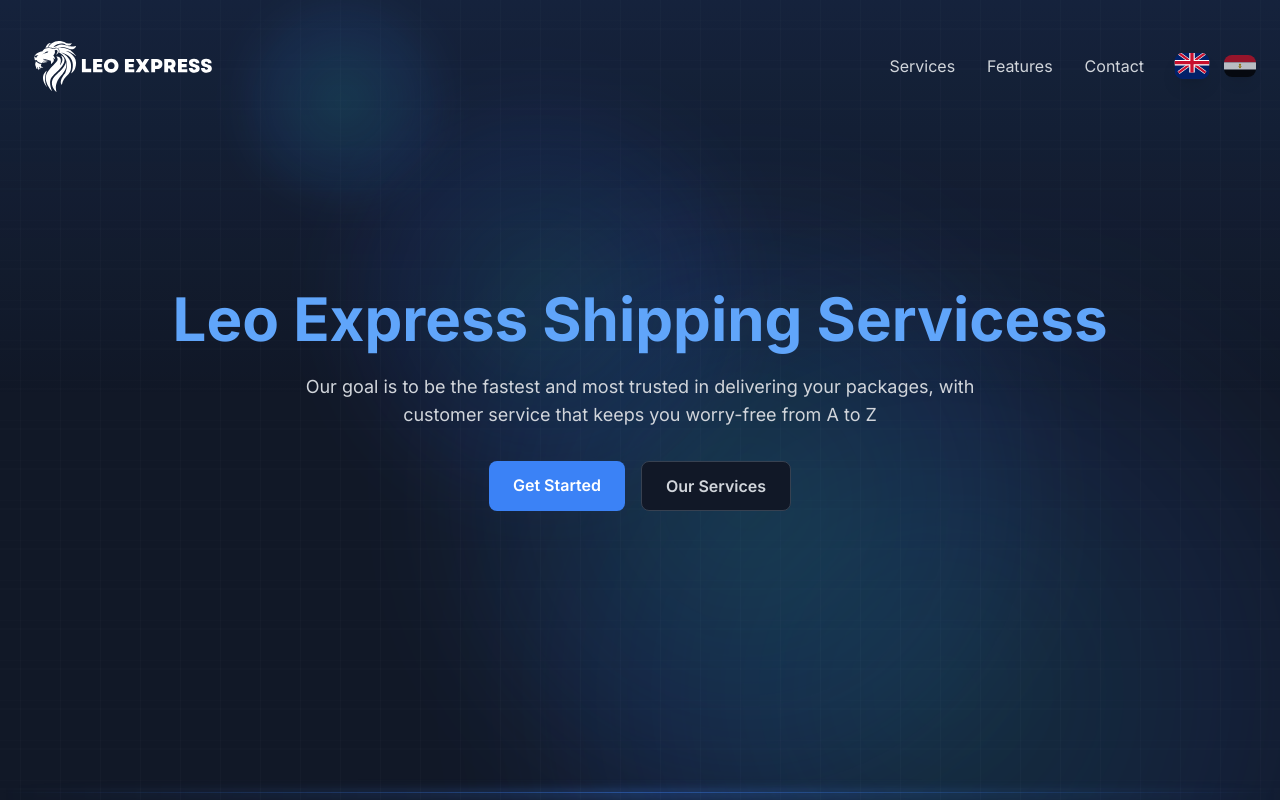
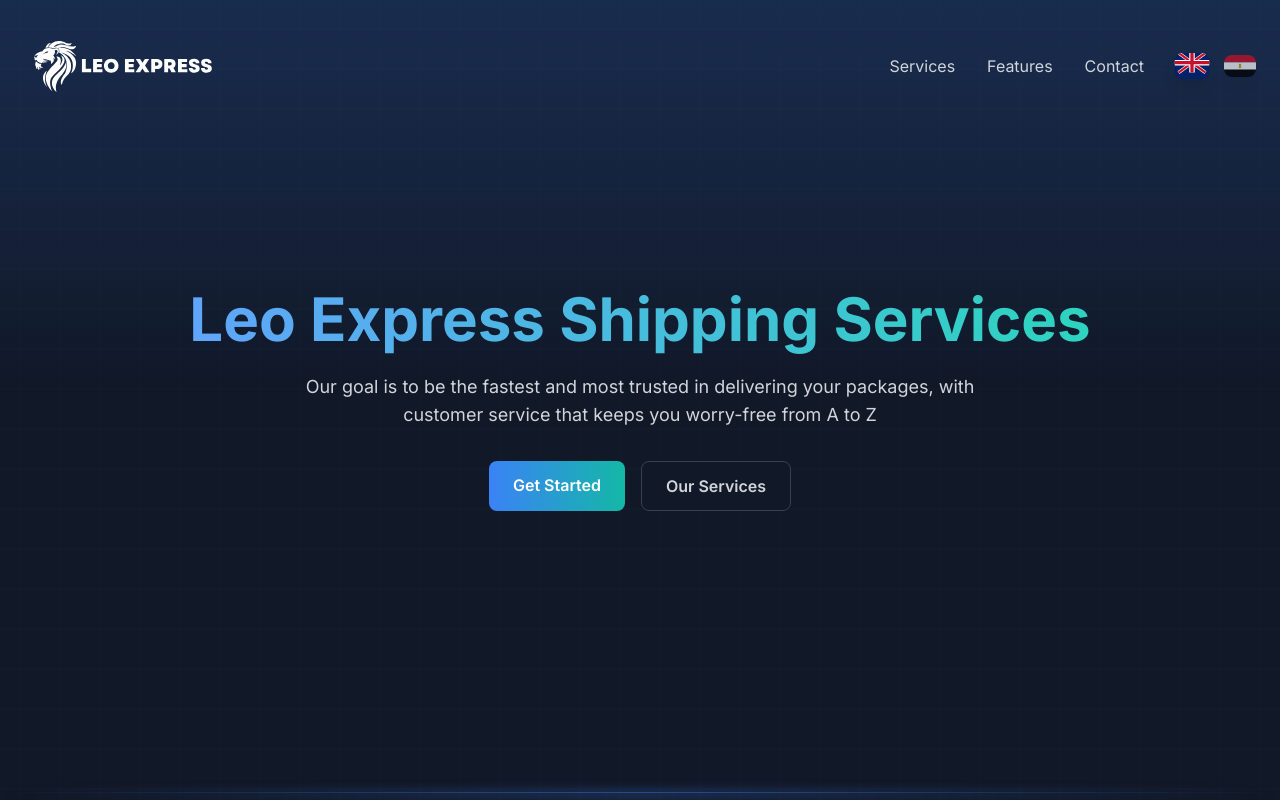
Before and after one commit to ZakyAbanoub/leo-express-landing-page, a Next.js app: page /en in a window 1280 px wide. Shown: the top 800 px of the page. Built offline with nearby package versions, Linux system fonts and the light colour scheme.

Commit message:
add css gradient

```diff
--- a/messages/en.json
+++ b/messages/en.json
@@ -9,7 +9,7 @@
     "contact": "Contact"
   },
   "hero": {
-    "title": "Leo Express Shipping Servicess",
+    "title": "Leo Express Shipping Services",
     "description": "Our goal is to be the fastest and most trusted in delivering your packages, with customer service that keeps you worry-free from A to Z",
     "callToAction": {
       "primary": "Get Started",
--- a/src/components/Hero.tsx
+++ b/src/components/Hero.tsx
@@ -10,11 +10,12 @@
 
   return (
     <div className="relative min-h-screen">
-      <GridBackground />
-      <CircleBackground />
+      <div className="absolute inset-0 bg-gradient-to-b from-blue-500/10 via-transparent to-transparent" style={{ transform: 'translateZ(0)' }} />
       <div className="relative flex min-h-screen flex-col items-center justify-center px-6 py-32 text-center">
-        <h1 className="mb-6 text-4xl font-bold md:text-6xl text-blue-400">
-          {t('title')}
+        <h1 className="mb-6 text-4xl font-bold md:text-6xl">
+          <span className="bg-gradient-to-r from-blue-400 to-teal-400 bg-clip-text text-transparent">
+            {t('title')}
+          </span>
         </h1>
 
         <p className="mb-8 max-w-2xl text-lg text-gray-300">
@@ -24,7 +25,7 @@
         <div className="flex flex-wrap justify-center gap-4">
           <Link
             href="#contact"
-            className="rounded-lg bg-blue-500 px-6 py-3 font-semibold text-white transition-opacity duration-300 hover:opacity-90"
+            className="rounded-lg bg-gradient-to-r from-blue-500 to-teal-500 px-6 py-3 font-semibold text-white transition duration-300 hover:from-blue-600 hover:to-teal-600"
           >
             {t('callToAction.primary')}
           </Link>
```
